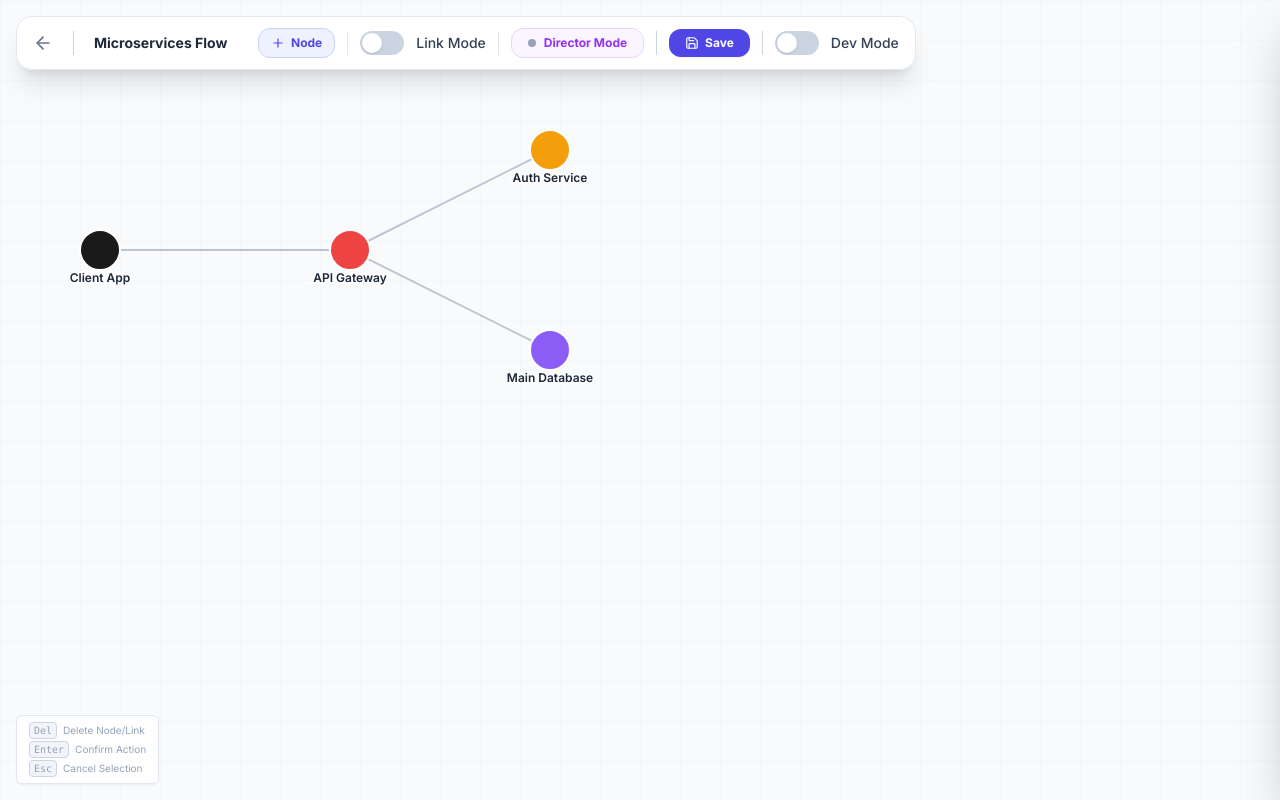
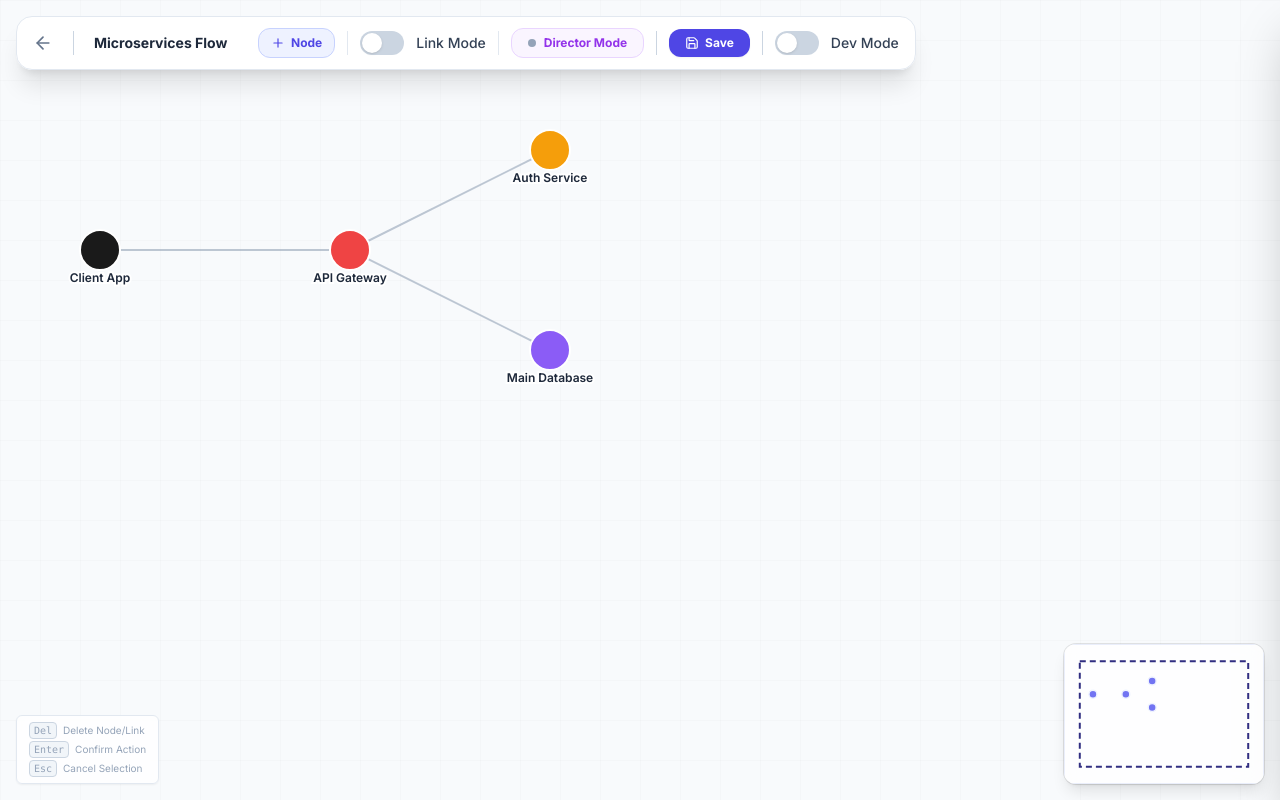
Before and after one commit to JupiterWalker/Mijin, a React (Vite) app: page / in a window 1280 px wide. Both pictures are taken after a click on the element 175 px from the left and 288 px from the top of the page. Built offline with nearby package versions, Linux system fonts and the light colour scheme.

Commit message:
add minimap

```diff
--- a/components/Editor.tsx
+++ b/components/Editor.tsx
@@ -5,6 +5,7 @@ import { GraphData, EventSequence, GraphNode, GraphLink, ThemeConfig, GraphProje
 import { EditorToolbar } from './editor/EditorToolbar';
 import { DevToolsSidebar } from './editor/DevToolsSidebar';
 import { DirectorSidebar } from './editor/DirectorSidebar';
+import { Minimap } from './graph/Minimap';
 
 interface EditorProps {
   initialProject: GraphProject;
@@ -552,6 +553,15 @@ const Editor: React.FC<EditorProps> = ({ initialProject, onSave, onBack }) => {
           onLabelAdd={handleLabelAdd}
           onLabelUpdate={handleLabelUpdate}
           onLabelDelete={handleLabelDelete}
+          renderMinimap={(snapshot) => (
+            <Minimap
+              nodes={snapshot.nodes}
+              zones={snapshot.zones}
+              world={snapshot.world}
+              viewport={snapshot.viewport}
+              isDirectorMode={isDirectorMode}
+            />
+          )}
         />
       </div>
 
--- a/components/GraphCanvas.tsx
+++ b/components/GraphCanvas.tsx
@@ -14,6 +14,7 @@ import { DirectorOverlay } from './graph/DirectorOverlay';
 import { LinkControls } from './graph/LinkControls';
 import { GraphContextMenu } from './graph/GraphContextMenu';
 import { EnvironmentContextMenu } from './graph/EnvironmentContextMenu';
+import { MinimapNode, MinimapZone, WorldBounds, ViewportBounds } from './graph/Minimap';
 import { Plus, Square, Type } from 'lucide-react';
 import { useGraphSimulation } from '../hooks/useGraphSimulation';
 
@@ -39,11 +40,19 @@ interface GraphCanvasProps {
   onLabelAdd?: (label: EnvironmentLabel) => void;
   onLabelUpdate?: (label: EnvironmentLabel) => void;
   onLabelDelete?: (id: string) => void;
+  renderMinimap?: (snapshot: MinimapSnapshot) => React.ReactNode;
 }
 
 export interface GraphCanvasHandle {
   runAnimation: (sequence: EventSequence) => void;
   runSingleStep: (step: SimulationAction) => void;
+}
+
+export interface MinimapSnapshot {
+  nodes: MinimapNode[];
+  zones: MinimapZone[];
+  world: WorldBounds;
+  viewport: ViewportBounds;
 }
 
 const GraphCanvas = forwardRef<GraphCanvasHandle, GraphCanvasProps>(({
@@ -68,6 +77,7 @@ const GraphCanvas = forwardRef<GraphCanvasHandle, GraphCanvasProps>(({
   onLabelAdd,
   onLabelUpdate,
   onLabelDelete,
+  renderMinimap,
 }, ref) => {
   const [selectedNodeId, setSelectedNodeId] = useState<string | null>(null);
   const [selectedLinkId, setSelectedLinkId] = useState<string | null>(null);
@@ -77,6 +87,7 @@ const GraphCanvas = forwardRef<GraphCanvasHandle, GraphCanvasProps>(({
   const [mousePos, setMousePos] = useState<{ x: number; y: number } | null>(null);
   const [isConfirmingDelete, setIsConfirmingDelete] = useState(false);
   const [bgContextMenu, setBgContextMenu] = useState<{ x: number; y: number; worldX: number; worldY: number } | null>(null);
+  const [minimapSnapshot, setMinimapSnapshot] = useState<MinimapSnapshot | null>(null);
 
   const zones = useMemo(() => data.environments?.zones || [], [data.environments]);
   const labels = useMemo(() => data.environments?.labels || [], [data.environments]);
@@ -87,8 +98,10 @@ const GraphCanvas = forwardRef<GraphCanvasHandle, GraphCanvasProps>(({
     nodesRef,
     linksRef,
     lastTransformRef,
+    dimensions,
     runAnimation,
     runSingleStep,
+    subscribe,
   } = useGraphSimulation({
     data,
     theme,
@@ -119,6 +132,91 @@ const GraphCanvas = forwardRef<GraphCanvasHandle, GraphCanvasProps>(({
     zones,
     labels,
   });
+
+  useEffect(() => {
+    let frame: number | null = null;
+
+    const computeSnapshot = () => {
+      const transform = lastTransformRef.current;
+      const scale = transform.k || 1;
+      const nodeData: MinimapNode[] = nodesRef.current
+        .filter((node) => typeof node.x === 'number' && typeof node.y === 'number')
+        .map((node) => ({
+          id: node.id,
+          x: node.x as number,
+          y: node.y as number,
+          color: node.apparence?.fill,
+        }));
+
+      const zoneData: MinimapZone[] = zones.map((zone) => ({
+        id: zone.id,
+        x: zone.x,
+        y: zone.y,
+        width: zone.width,
+        height: zone.height,
+        color: (zone as any).color,
+      }));
+
+      const viewport: ViewportBounds = {
+        x: (-transform.x) / scale,
+        y: (-transform.y) / scale,
+        width: dimensions.width / scale,
+        height: dimensions.height / scale,
+      };
+
+      let minX = Number.POSITIVE_INFINITY;
+      let minY = Number.POSITIVE_INFINITY;
+      let maxX = Number.NEGATIVE_INFINITY;
+      let maxY = Number.NEGATIVE_INFINITY;
+
+      nodeData.forEach((node) => {
+        minX = Math.min(minX, node.x);
+        minY = Math.min(minY, node.y);
+        maxX = Math.max(maxX, node.x);
+        maxY = Math.max(maxY, node.y);
+      });
+
+      zoneData.forEach((zone) => {
+        minX = Math.min(minX, zone.x);
+        minY = Math.min(minY, zone.y);
+        maxX = Math.max(maxX, zone.x + zone.width);
+        maxY = Math.max(maxY, zone.y + zone.height);
+      });
+
+      minX = Math.min(minX, viewport.x);
+      minY = Math.min(minY, viewport.y);
+      maxX = Math.max(maxX, viewport.x + viewport.width);
+      maxY = Math.max(maxY, viewport.y + viewport.height);
+
+      if (!Number.isFinite(minX) || !Number.isFinite(minY) || !Number.isFinite(maxX) || !Number.isFinite(maxY)) {
+        const fallbackHalfSize = 200;
+        minX = viewport.x - fallbackHalfSize;
+        maxX = viewport.x + viewport.width + fallbackHalfSize;
+        minY = viewport.y - fallbackHalfSize;
+        maxY = viewport.y + viewport.height + fallbackHalfSize;
+      }
+
+      const world: WorldBounds = { minX, minY, maxX, maxY };
+
+      setMinimapSnapshot({ nodes: nodeData, zones: zoneData, world, viewport });
+    };
+
+    const scheduleSnapshot = () => {
+      if (frame !== null) return;
+      frame = requestAnimationFrame(() => {
+        frame = null;
+        computeSnapshot();
+      });
+    };
+
+    const unsubscribe = subscribe(scheduleSnapshot);
+    scheduleSnapshot();
+
+    return () => {
+      if (frame !== null) cancelAnimationFrame(frame);
+      unsubscribe();
+    };
+  }, [dimensions, lastTransformRef, nodesRef, subscribe, zones]);
 
   const selectedNode = useMemo(
     () => data.nodes.find((node) => node.id === selectedNodeId) || null,
@@ -420,6 +518,12 @@ const GraphCanvas = forwardRef<GraphCanvasHandle, GraphCanvasProps>(({
       )}
 
       {!readonly && !directorPicking && <GraphControls isDirectorMode={isDirectorMode} />}
+
+      {minimapSnapshot && renderMinimap && (
+        <div className="absolute bottom-4 right-4 z-30 pointer-events-none">
+          {renderMinimap(minimapSnapshot)}
+        </div>
+      )}
     </div>
   );
 });
--- /dev/null
+++ b/components/graph/Minimap.tsx
@@ -0,0 +1,139 @@
+import React, { useMemo } from 'react';
+
+export interface MinimapNode {
+  id: string;
+  x: number;
+  y: number;
+  color?: string;
+}
+
+export interface MinimapZone {
+  id: string;
+  x: number;
+  y: number;
+  width: number;
+  height: number;
+  color?: string;
+}
+
+export interface WorldBounds {
+  minX: number;
+  minY: number;
+  maxX: number;
+  maxY: number;
+}
+
+export interface ViewportBounds {
+  x: number;
+  y: number;
+  width: number;
+  height: number;
+}
+
+interface MinimapProps {
+  nodes: MinimapNode[];
+  zones: MinimapZone[];
+  world: WorldBounds;
+  viewport: ViewportBounds;
+  isDirectorMode?: boolean;
+}
+
+const BASE_WIDTH = 200;
+const BASE_HEIGHT = 140;
+
+const clamp = (value: number, min: number, max: number) => Math.max(min, Math.min(max, value));
+
+export const Minimap: React.FC<MinimapProps> = ({ nodes, zones, world, viewport, isDirectorMode = false }) => {
+  const { scale, offsetX, offsetY } = useMemo(() => {
+    const padding = 120;
+    const computedMinX = Math.min(world.minX, ...zones.map((z) => z.x), ...nodes.map((n) => n.x)) - padding;
+    const computedMinY = Math.min(world.minY, ...zones.map((z) => z.y), ...nodes.map((n) => n.y)) - padding;
+    const computedMaxX = Math.max(world.maxX, ...zones.map((z) => z.x + z.width), ...nodes.map((n) => n.x)) + padding;
+    const computedMaxY = Math.max(world.maxY, ...zones.map((z) => z.y + z.height), ...nodes.map((n) => n.y)) + padding;
+
+    const safeMinX = Number.isFinite(computedMinX) ? computedMinX : -100;
+    const safeMinY = Number.isFinite(computedMinY) ? computedMinY : -100;
+    const safeMaxX = Number.isFinite(computedMaxX) ? computedMaxX : 100;
+    const safeMaxY = Number.isFinite(computedMaxY) ? computedMaxY : 100;
+
+    const worldWidth = Math.max(safeMaxX - safeMinX, 1);
+    const worldHeight = Math.max(safeMaxY - safeMinY, 1);
+
+    const scaleX = BASE_WIDTH / worldWidth;
+    const scaleY = BASE_HEIGHT / worldHeight;
+    const uniformScale = Math.min(scaleX, scaleY);
+    const offsetHorizontal = (BASE_WIDTH - worldWidth * uniformScale) / 2;
+    const offsetVertical = (BASE_HEIGHT - worldHeight * uniformScale) / 2;
+
+    return {
+      scale: uniformScale,
+      offsetX: offsetHorizontal - safeMinX * uniformScale,
+      offsetY: offsetVertical - safeMinY * uniformScale,
+    };
+  }, [nodes, world.maxX, world.minX, world.maxY, world.minY, zones]);
+
+  const toScreenX = (x: number) => x * scale + offsetX;
+  const toScreenY = (y: number) => y * scale + offsetY;
+
+  const viewportScreen = useMemo(() => {
+    const width = viewport.width * scale;
+    const height = viewport.height * scale;
+    const x = toScreenX(viewport.x);
+    const y = toScreenY(viewport.y);
+
+    const clampX = clamp(x, 0, BASE_WIDTH - width);
+    const clampY = clamp(y, 0, BASE_HEIGHT - height);
+
+    return {
+      x: clampX,
+      y: clampY,
+      width: Math.min(width, BASE_WIDTH),
+      height: Math.min(height, BASE_HEIGHT),
+    };
+  }, [scale, viewport.height, viewport.width, viewport.x, viewport.y]);
+
+  return (
+    <div className="pointer-events-none select-none">
+      <svg
+        width={BASE_WIDTH}
+        height={BASE_HEIGHT}
+        viewBox={`0 0 ${BASE_WIDTH} ${BASE_HEIGHT}`}
+        className={`rounded-xl shadow-lg ring-1 ring-black/10 ${isDirectorMode ? 'bg-slate-800/80' : 'bg-white/80'} backdrop-blur`}
+      >
+        <rect x={0} y={0} width={BASE_WIDTH} height={BASE_HEIGHT} fill="none" stroke={isDirectorMode ? '#1e293b' : '#cbd5f5'} strokeWidth={1} opacity={0.8} />
+
+        {zones.map((zone) => {
+          const x = toScreenX(zone.x);
+          const y = toScreenY(zone.y);
+          const width = Math.max(zone.width * scale, 2);
+          const height = Math.max(zone.height * scale, 2);
+          const stroke = zone.color || '#3b82f6';
+          const fill = isDirectorMode ? 'rgba(96, 165, 250, 0.16)' : 'rgba(96, 165, 250, 0.12)';
+
+          return <rect key={zone.id} x={x} y={y} width={width} height={height} rx={4} fill={fill} stroke={stroke} strokeWidth={1} />;
+        })}
+
+        {nodes.map((node) => {
+          const x = toScreenX(node.x);
+          const y = toScreenY(node.y);
+          const fill = node.color || (isDirectorMode ? '#38bdf8' : '#6366f1');
+
+          return <circle key={node.id} cx={x} cy={y} r={4} fill={fill} stroke={isDirectorMode ? '#0f172a' : '#eef2ff'} strokeWidth={1.5} opacity={0.9} />;
+        })}
+
+        <rect
+          x={viewportScreen.x}
+          y={viewportScreen.y}
+          width={Math.max(viewportScreen.width, 10)}
+          height={Math.max(viewportScreen.height, 10)}
+          fill="none"
+          stroke={isDirectorMode ? '#bae6fd' : '#312e81'}
+          strokeWidth={2}
+          strokeDasharray="6 4"
+        />
+      </svg>
+    </div>
+  );
+};
+
+export default Minimap;
```
Also changed, not shown: hooks/useGraphSimulation.ts (+30 -1 lines), types.ts (+29 -0 lines).
